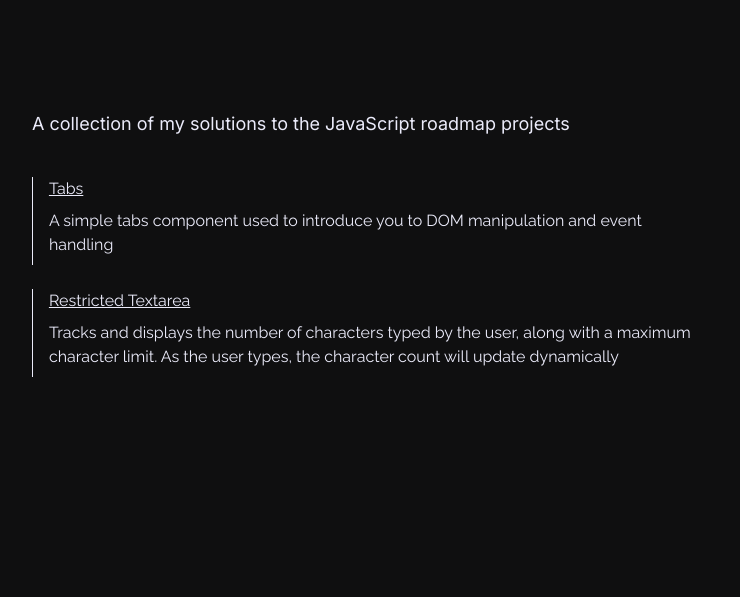
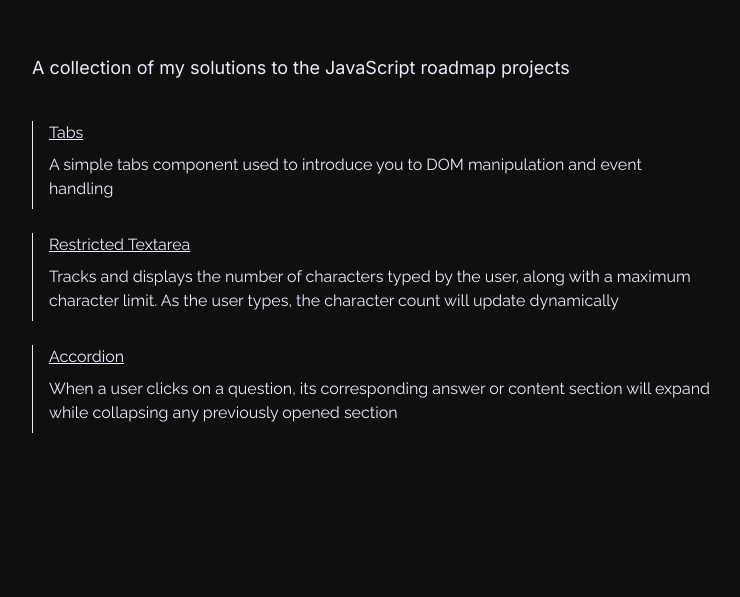
Before and after one commit to Ugboaja-Uchechi/roadmap-js-projects, a plain HTML site: page index.html in a window 1280 px wide. Shown: the part 137-734 px from the top of the page, without its empty margins (269-1009 px from the left). Drawn offline with Linux system fonts and the light colour scheme.

Commit message:
Add accordion to list of projects

```diff
--- a/index.html
+++ b/index.html
@@ -66,6 +66,11 @@
         link: 'restrictedTextarea/index.html',
         about: 'Tracks and displays the number of characters typed by the user, along with a maximum character limit. As the user types, the character count will update dynamically'
       },
+      {
+        name: 'Accordion',
+        link: 'Accordion/index.html',
+        about: 'When a user clicks on a question, its corresponding answer or content section will expand while collapsing any previously opened section'
+      },
     ];
 
     projects.forEach((proj, index) => {
```
